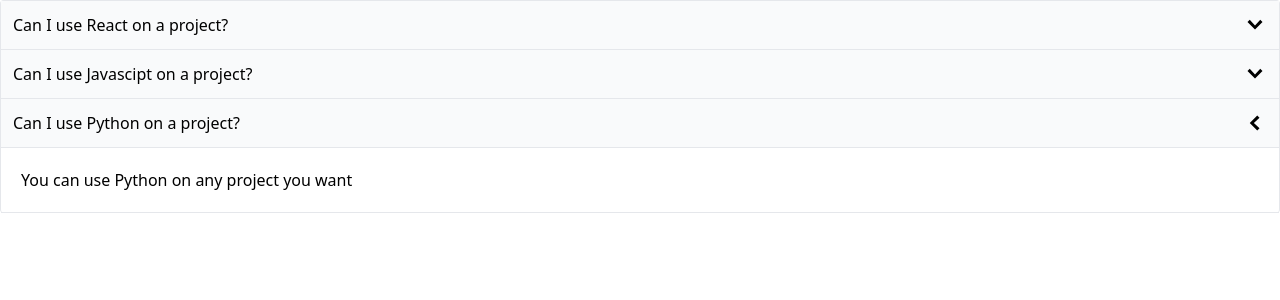
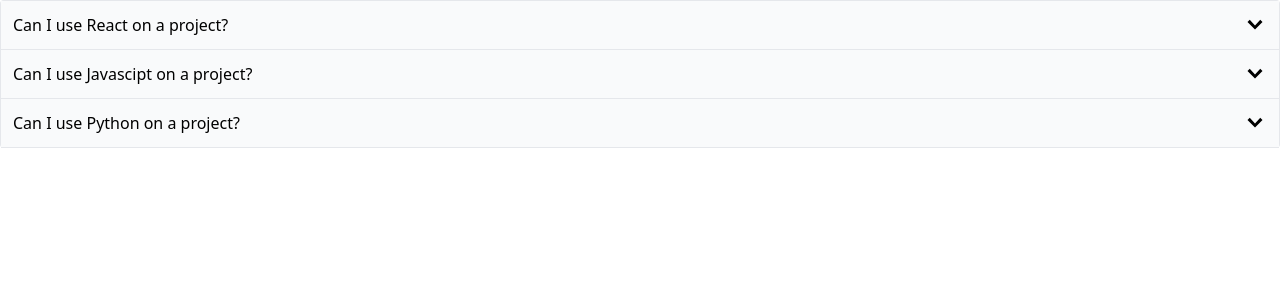
Before and after one commit to verina-dinata/comps, a React (Create React App) app: page / in a window 1280 px wide. Shown: the top 300 px of the page. Built offline with nearby package versions, Linux system fonts and the light colour scheme.

Commit message:
handle event when user click again on already opened accodion

```diff
--- a/src/components/Accordion.js
+++ b/src/components/Accordion.js
@@ -2,10 +2,14 @@
 import { GoChevronDown, GoChevronLeft } from "react-icons/go";
 
 function Accordion({ items }) {
-  const [expandedIndex, setExpandedIndex] = useState(2);
+  const [expandedIndex, setExpandedIndex] = useState(-1);
 
   const handleClick = (nextIndex) => {
-    setExpandedIndex(nextIndex);
+    if (expandedIndex === nextIndex) {
+      setExpandedIndex(-1)
+    } else {
+      setExpandedIndex(nextIndex);
+    }
   };
 
   const renderedItems = items.map((item, index) => {
```
